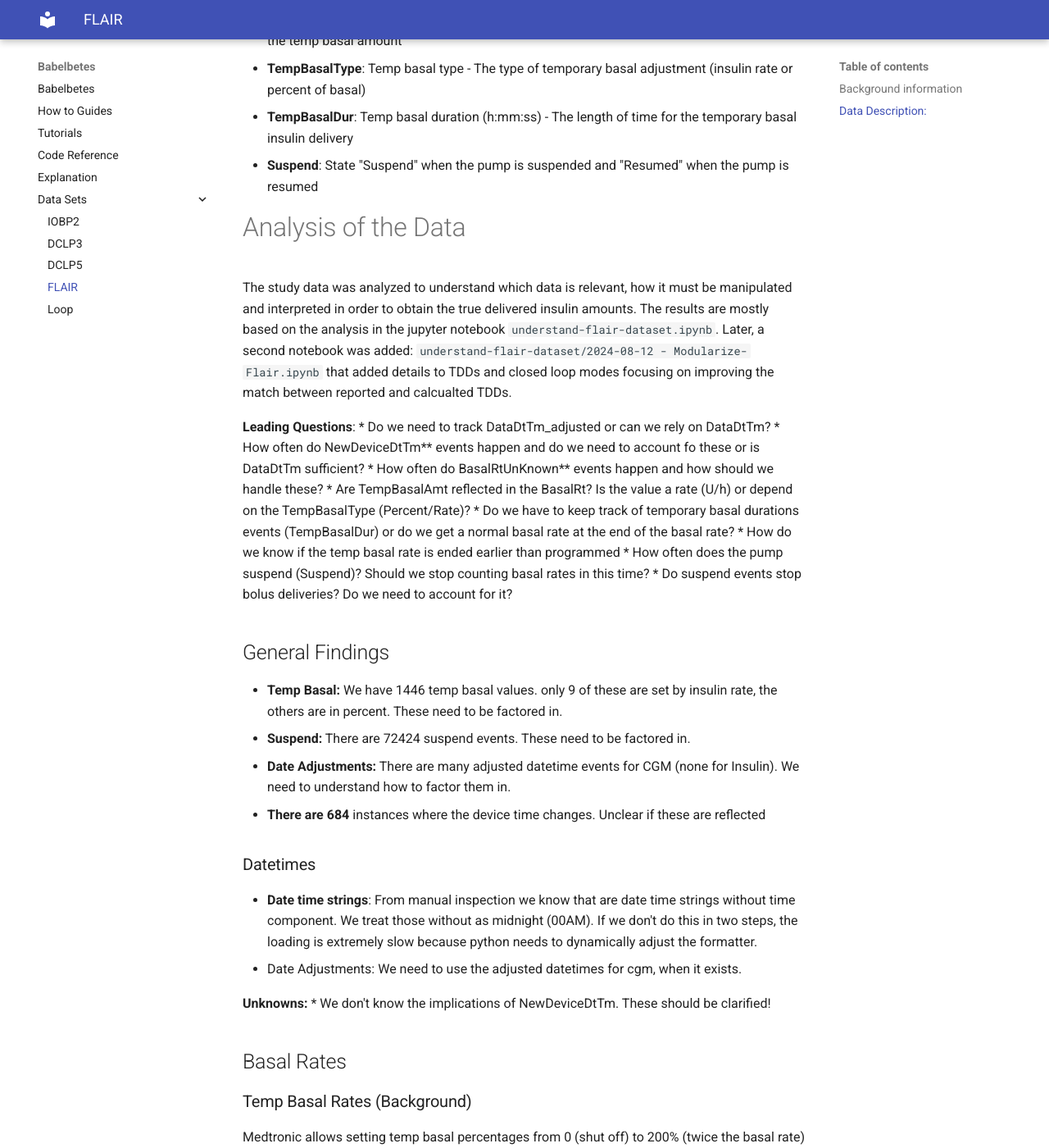
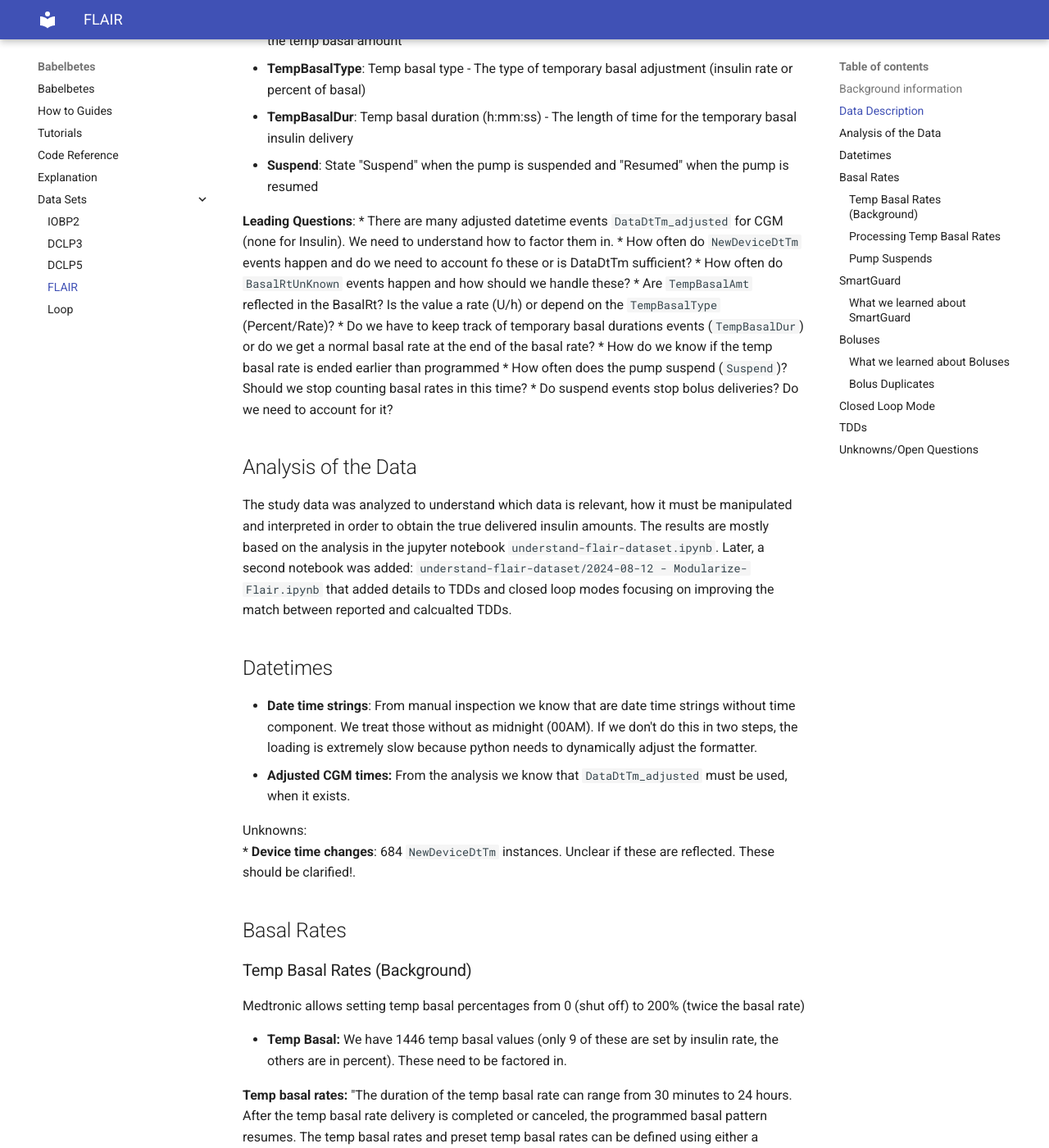
Before and after one commit to nudgebg/egvinsulin, an MkDocs documentation site: the page built from docs/data_sets/FLAIR.md, in a window 1280 px wide and 1400 px high, scrolled down 1412 px. Shown: the whole window at 82% size. Built offline with MkDocs 1.6.1 and Material for MkDocs 9.7.7, drawn with Linux system fonts in a browser that asks for light colours; some of the changed text lies outside the part shown.

Commit message:
[45-update-dataset-documentation] Updated Flair documentation.

```diff
--- a/docs/data_sets/FLAIR.md
+++ b/docs/data_sets/FLAIR.md
@@ -14,7 +14,7 @@
 Fuzzy Logic) pump with the Guardian Sensor (3) continuous glucose
 monitoring sensor.
 
-## Data Description:
+## Data Description
 The study data folder is named **FLAIRPublicDataSet**
 From the DataGlossary.rtf file, the following relevant files were identified which are stored in the **Data Tables** subfolder.
 
@@ -46,35 +46,32 @@
 * **TempBasalDur**: Temp basal duration (h:mm:ss) - The length of time for the temporary basal insulin delivery
 * **Suspend**: State "Suspend" when the pump is suspended and "Resumed" when the pump is resumed
 
-# Analysis of the Data
+
+**Leading Questions**:
+* There are many adjusted datetime events `DataDtTm_adjusted` for CGM (none for Insulin). We need to understand how to factor them in.
+* How often do `NewDeviceDtTm` events happen and do we need to account fo these or is DataDtTm sufficient?
+* How often do `BasalRtUnKnown` events happen and how should we handle these?
+* Are `TempBasalAmt` reflected in the BasalRt? Is the value a rate (U/h) or depend on the `TempBasalType` (Percent/Rate)?
+* Do we have to keep track of temporary basal durations events (`TempBasalDur`) or do we get a normal basal rate at the end of the basal rate?
+* How do we know if the temp basal rate is ended earlier than programmed
+* How often does the pump suspend (`Suspend`)? Should we stop counting basal rates in this time?
+* Do suspend events stop bolus deliveries? Do we need to account for it?
+
+## Analysis of the Data
 The study data was analyzed to understand which data is relevant, how it must be manipulated and interpreted in order to obtain the true delivered insulin amounts. The results are mostly based on the analysis in the jupyter notebook `understand-flair-dataset.ipynb`. Later, a second notebook was added: `understand-flair-dataset/2024-08-12 - Modularize-Flair.ipynb` that added details to TDDs and closed loop modes focusing on improving the match between reported and calcualted TDDs.
 
-**Leading Questions**:
-* Do we need to track DataDtTm_adjusted or can we rely on DataDtTm?
-* How often do NewDeviceDtTm** events happen and do we need to account fo these or is DataDtTm sufficient?
-* How often do BasalRtUnKnown** events happen and how should we handle these?
-* Are TempBasalAmt reflected in the BasalRt? Is the value a rate (U/h) or depend on the TempBasalType (Percent/Rate)?
-* Do we have to keep track of temporary basal durations events (TempBasalDur) or do we get a normal basal rate at the end of the basal rate?
-* How do we know if the temp basal rate is ended earlier than programmed
-* How often does the pump suspend (Suspend)? Should we stop counting basal rates in this time?
-* Do suspend events stop bolus deliveries? Do we need to account for it?
+## Datetimes
+* **Date time strings**: From manual inspection we know that are date time strings without time component. We treat those without as midnight (00AM). If we don't do this in two steps, the loading is extremely slow because python needs to dynamically adjust the formatter.
+* **Adjusted CGM times:** From the analysis we know that `DataDtTm_adjusted` must be used, when it exists.
 
-## General Findings
-* **Temp Basal:** We have 1446 temp basal values. only 9 of these are set by insulin rate, the others are in percent. These need to be factored in.
-* **Suspend:** There are 72424 suspend events. These need to be factored in.
-* **Date Adjustments:** There are many adjusted datetime events for CGM (none for Insulin). We need to understand how to factor them in.
-* **There are 684** instances where the device time changes. Unclear if these are reflected
-
-### Datetimes
-* **Date time strings**: From manual inspection we know that are date time strings without time component. We treat those without as midnight (00AM). If we don't do this in two steps, the loading is extremely slow because python needs to dynamically adjust the formatter.
-* Date Adjustments: We need to use the adjusted datetimes for cgm, when it exists.
-
-**Unknowns:**
-* We don't know the implications of NewDeviceDtTm. These should be clarified!
+Unknowns:
+* **Device time changes**: 684 `NewDeviceDtTm` instances. Unclear if these are reflected. These should be clarified!.
 
 ## Basal Rates
 ### Temp Basal Rates (Background)
 Medtronic allows setting temp basal percentages from 0 (shut off) to 200% (twice the basal rate)
+
+* **Temp Basal:** We have 1446 temp basal values (only 9 of these are set by insulin rate, the others are in percent). These need to be factored in.
 
 **Temp basal rates:** "The duration of the temp basal rate can range from 30 minutes to 24 hours. After the temp basal rate delivery is completed or canceled, the programmed basal pattern resumes. The temp basal rates and preset temp basal rates can be defined using either a **percentage** of the current basal pattern or by setting a *specific rate*, as described [...]"
 
@@ -158,16 +157,13 @@
 
 ### What we learned about SmartGuard
 * Extended bolus are not possible during closed loop mode
-* Boluses during closed loop mode are often reduced, this is likely a result of the smartguard feature.
 * pump suspsends stop basal rates
-* pump suspend *might* also cancel boluses (moving forward, we rely on the reported delivered bolus amounts)
+* The analysis shows that boluses during closed loop mode are often reduced, this is likely a result of the smartguard feature (parital cancellation). So we trust the reported boluses as is. * One way to check this would be to identify boluses that overlap with a suspend event.
 
 **Unknows**:
-* It is yet unclear if suspend events are reflected in the "delivered" boluses (we assume the reported delivered amounts are correct)
- * One way to check this would be to identify boluses that overlap with a suspend event.
+ * It is yet not 100% if the reported "delivered" boluses already account for suspends (we assume the reported delivered amounts are correct)
 
-
-# Boluses:
+## Boluses
 * **Normal bolus**: provides a single immediate dose of insulin.
 * **Square Wave bolus**: delivers a single bolus evenly over an extended period of time from 30 minutes up to 8 hours.
 * **Dual Wave bolus**: delivers a combination of an immediate normal bo‐ lus followed by a Square Wave bolus.
@@ -183,10 +179,11 @@
 * We need to use the delivered over the selected bolus
 
 **Unknowns**:
+
 * It remains unclear if pump suspend events impact the boluses, this should be clarified with the investigator or manufacturer
 
 
-## Bolus Duplicates
+### Bolus Duplicates
 Overall, we have 78088 duplicated bolus rows which makes 2.20% of all boluses. After the removing these, the reported and calculated TDDs move closer together. The tricky part here was that the bolus source names were different: For example some duplciated micro boluses use CLOSED_LOOP_MICRO_BOLUS while the other row uses CL_MICRO_BOLUS. Therefore, the bolus source is not used to find duplicates, only the datetime and bolus amount. After remving the duplciates, the calcualted and reported TDDs matched better:
 ![TDD after Adjusting for Close Loop Modes](assets/flair_removing_bolus_duplicates.png)
 
@@ -206,4 +203,11 @@
 
 
 ## TDDs
-Reported TDDs are used to test our calcualted basals and boluses. However, we often see multiple TDDs reported on a single day including zero values. On these days, the reported and calculated TDDs don't match at all and taking the sum or the last or maxium value still results in a poor fit. Therefore, we can't trust that reported TDDs are 100% accurate, especially on days where multiple values are reported. For testing, days with multiple TDDs should not be trusted.
+Reported TDDs are used to test our calcualted basals and boluses. This is an excellent way to validate our approach. Other datasets don't report TDD which leaves the developer in doubt if their assumptions how to process boluses and basals are valid. Some of our initial assumptions were wrong or incomplete and TDD allowed us to fix these. In fact, some data (such as the suspends) were overlooked initially and poor TDD fits helped us locate these problems.
+
+However, reported TDDs also seem to be partially corrupt. Our analysis shows that often, multiple TDDs reported on a single day including zero values. On these days, the reported and calculated TDDs don't match at all and taking the sum or the last or maxium value still results in a poor fit. Therefore, we can't trust that reported TDDs are 100% accurate, especially on days where multiple values are reported. For testing, days with multiple TDDs should not be trusted.
+
+## Unknowns/Open Questions
+ * How to handle device time changes
+ * Unclear if a suspend also cancels an ongoing bolus and if this is already reflected in the data.
+ * Remains unclear why some TDDs are split and show a poor fit. This also impacts trust in other reported TDDs.
```
Also changed, not shown: other parts of docs/data_sets/FLAIR.md (+2 -0 lines).
